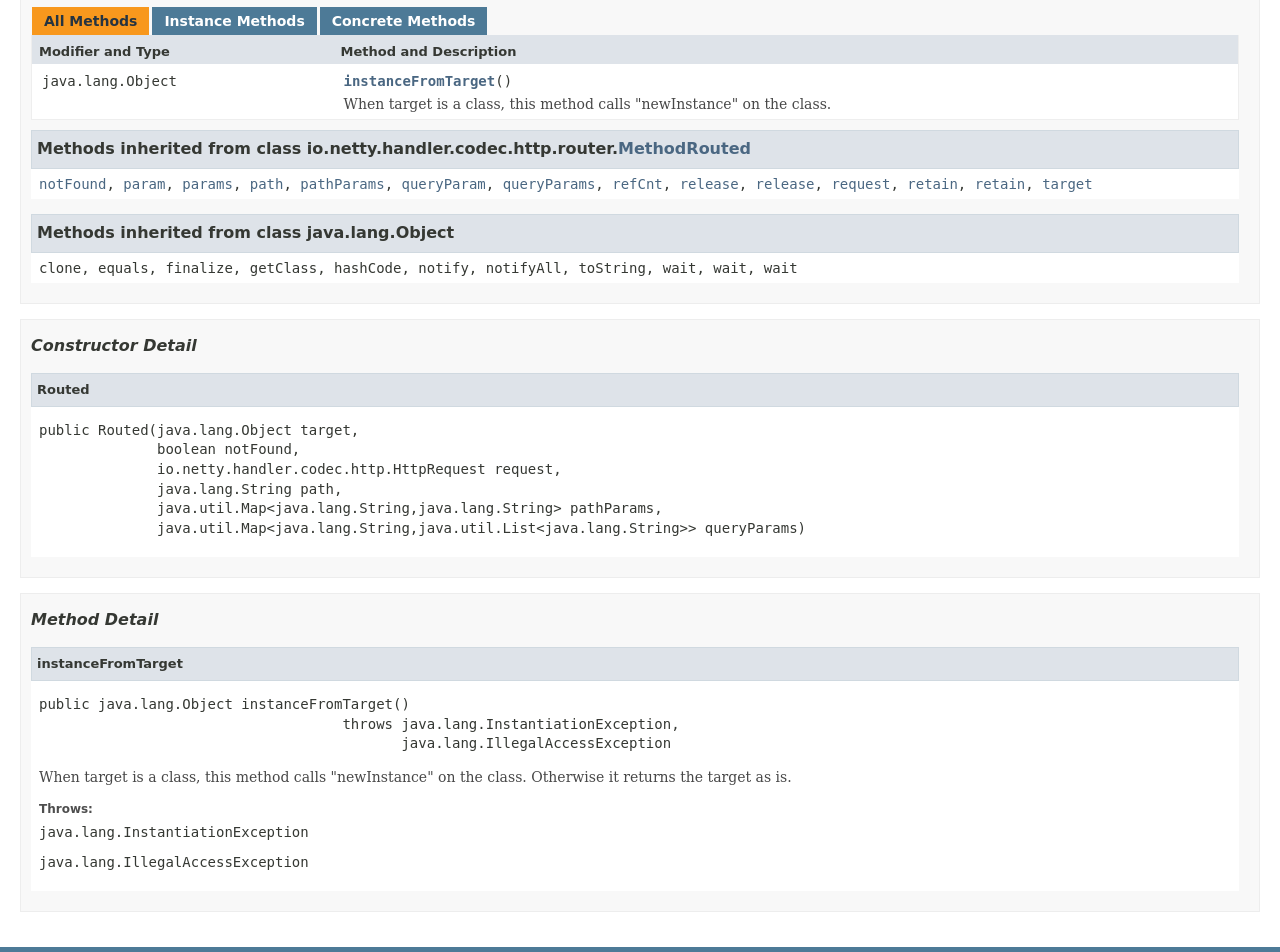
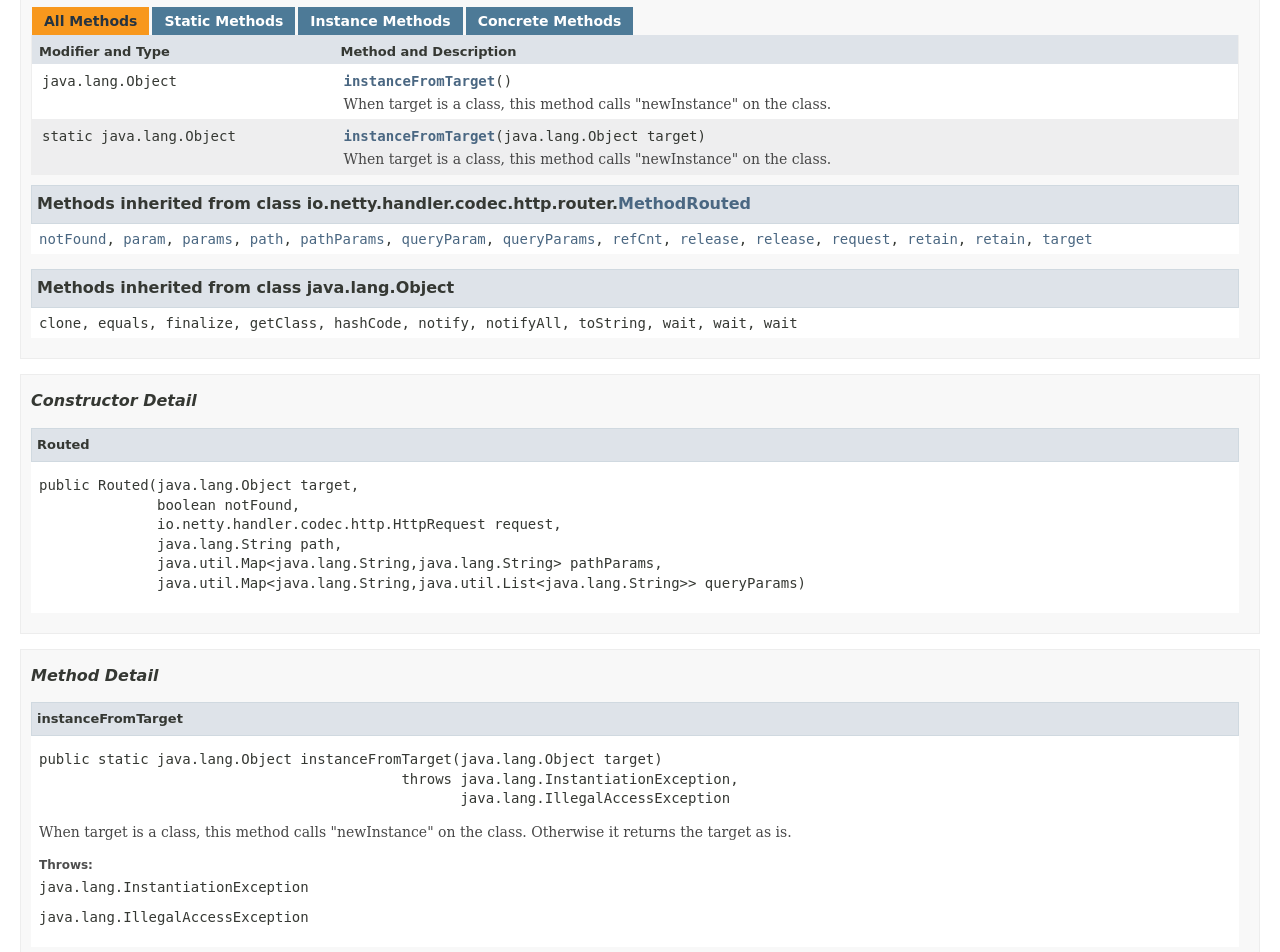
Before and after one commit to sinetja/netty-router, a plain HTML site: page io/netty/handler/codec/http/router/Routed.html in a window 1280 px wide. Shown: the part 620-1572 px from the top of the page. Drawn offline with Linux system fonts and the light colour scheme; a web font is replaced by a local one.

Commit message:
Javadoc for 1.9

```diff
--- a/io/netty/handler/codec/http/router/Routed.html
+++ b/io/netty/handler/codec/http/router/Routed.html
@@ -2,7 +2,7 @@
 <!-- NewPage -->
 <html lang="en">
 <head>
-<!-- Generated by javadoc (1.8.0_20) on Tue Oct 28 18:04:46 JST 2014 -->
+<!-- Generated by javadoc (1.8.0_20) on Tue Oct 28 18:29:12 JST 2014 -->
 <title>Routed</title>
 <meta name="date" content="2014-10-28">
 <link rel="stylesheet" type="text/css" href="../../../../../../stylesheet.css" title="Style">
@@ -18,8 +18,8 @@
     catch(err) {
     }
 //-->
-var methods = {"i0":10};
-var tabs = {65535:["t0","All Methods"],2:["t2","Instance Methods"],8:["t4","Concrete Methods"]};
+var methods = {"i0":10,"i1":9};
+var tabs = {65535:["t0","All Methods"],1:["t1","Static Methods"],2:["t2","Instance Methods"],8:["t4","Concrete Methods"]};
 var altColor = "altColor";
 var rowColor = "rowColor";
 var tableTab = "tableTab";
@@ -153,7 +153,7 @@ extends <a href="../../../../../../io/netty/handler/codec/http/router/MethodRout
 </a>
 <h3>Method Summary</h3>
 <table class="memberSummary" border="0" cellpadding="3" cellspacing="0" summary="Method Summary table, listing methods, and an explanation">
-<caption><span id="t0" class="activeTableTab"><span>All Methods</span><span class="tabEnd">&nbsp;</span></span><span id="t2" class="tableTab"><span><a href="javascript:show(2);">Instance Methods</a></span><span class="tabEnd">&nbsp;</span></span><span id="t4" class="tableTab"><span><a href="javascript:show(8);">Concrete Methods</a></span><span class="tabEnd">&nbsp;</span></span></caption>
+<caption><span id="t0" class="activeTableTab"><span>All Methods</span><span class="tabEnd">&nbsp;</span></span><span id="t1" class="tableTab"><span><a href="javascript:show(1);">Static Methods</a></span><span class="tabEnd">&nbsp;</span></span><span id="t2" class="tableTab"><span><a href="javascript:show(2);">Instance Methods</a></span><span class="tabEnd">&nbsp;</span></span><span id="t4" class="tableTab"><span><a href="javascript:show(8);">Concrete Methods</a></span><span class="tabEnd">&nbsp;</span></span></caption>
 <tr>
 <th class="colFirst" scope="col">Modifier and Type</th>
 <th class="colLast" scope="col">Method and Description</th>
@@ -161,6 +161,12 @@ extends <a href="../../../../../../io/netty/handler/codec/http/router/MethodRout
 <tr id="i0" class="altColor">
 <td class="colFirst"><code>java.lang.Object</code></td>
 <td class="colLast"><code><span class="memberNameLink"><a href="../../../../../../io/netty/handler/codec/http/router/Routed.html#instanceFromTarget--">instanceFromTarget</a></span>()</code>
+<div class="block">When target is a class, this method calls "newInstance" on the class.</div>
+</td>
+</tr>
+<tr id="i1" class="rowColor">
+<td class="colFirst"><code>static java.lang.Object</code></td>
+<td class="colLast"><code><span class="memberNameLink"><a href="../../../../../../io/netty/handler/codec/http/router/Routed.html#instanceFromTarget-java.lang.Object-">instanceFromTarget</a></span>(java.lang.Object&nbsp;target)</code>
 <div class="block">When target is a class, this method calls "newInstance" on the class.</div>
 </td>
 </tr>
@@ -215,6 +221,24 @@ extends <a href="../../../../../../io/netty/handler/codec/http/router/MethodRout
 <!--   -->
 </a>
 <h3>Method Detail</h3>
+<a name="instanceFromTarget-java.lang.Object-">
+<!--   -->
+</a>
+<ul class="blockList">
+<li class="blockList">
+<h4>instanceFromTarget</h4>
+<pre>public static&nbsp;java.lang.Object&nbsp;instanceFromTarget(java.lang.Object&nbsp;target)
+                                           throws java.lang.InstantiationException,
+                                                  java.lang.IllegalAccessException</pre>
+<div class="block">When target is a class, this method calls "newInstance" on the class.
+ Otherwise it returns the target as is.</div>
+<dl>
+<dt><span class="throwsLabel">Throws:</span></dt>
+<dd><code>java.lang.InstantiationException</code></dd>
+<dd><code>java.lang.IllegalAccessException</code></dd>
+</dl>
+</li>
+</ul>
 <a name="instanceFromTarget--">
 <!--   -->
 </a>
```
